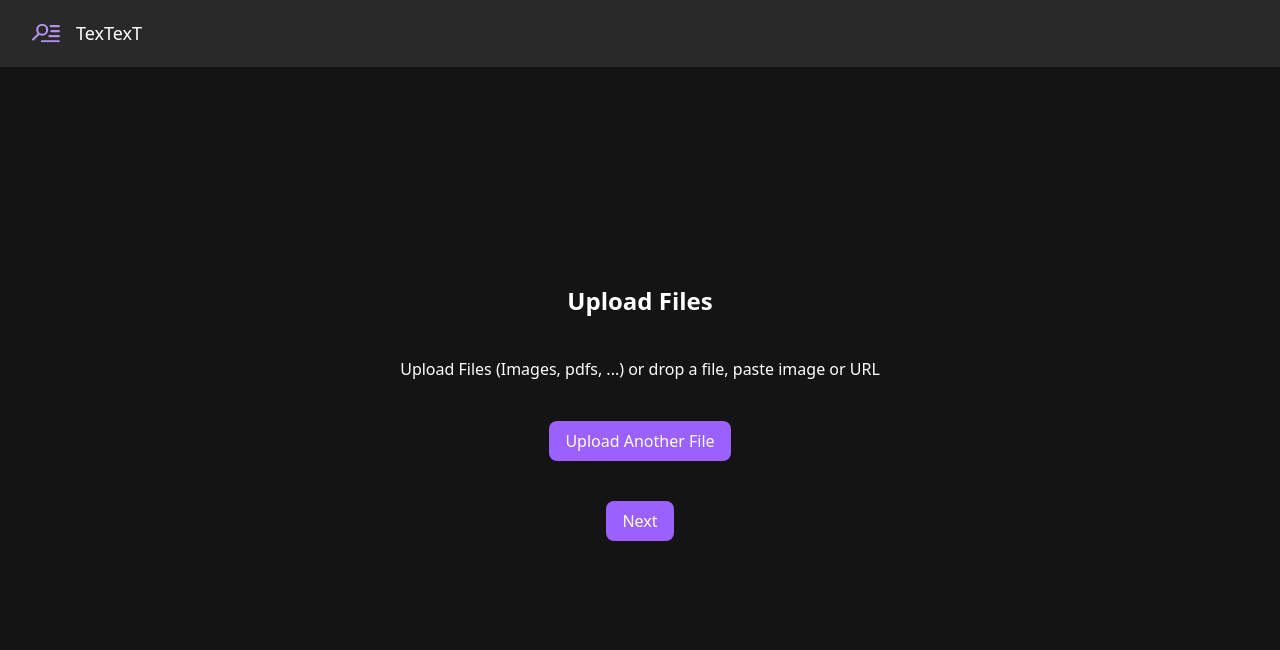
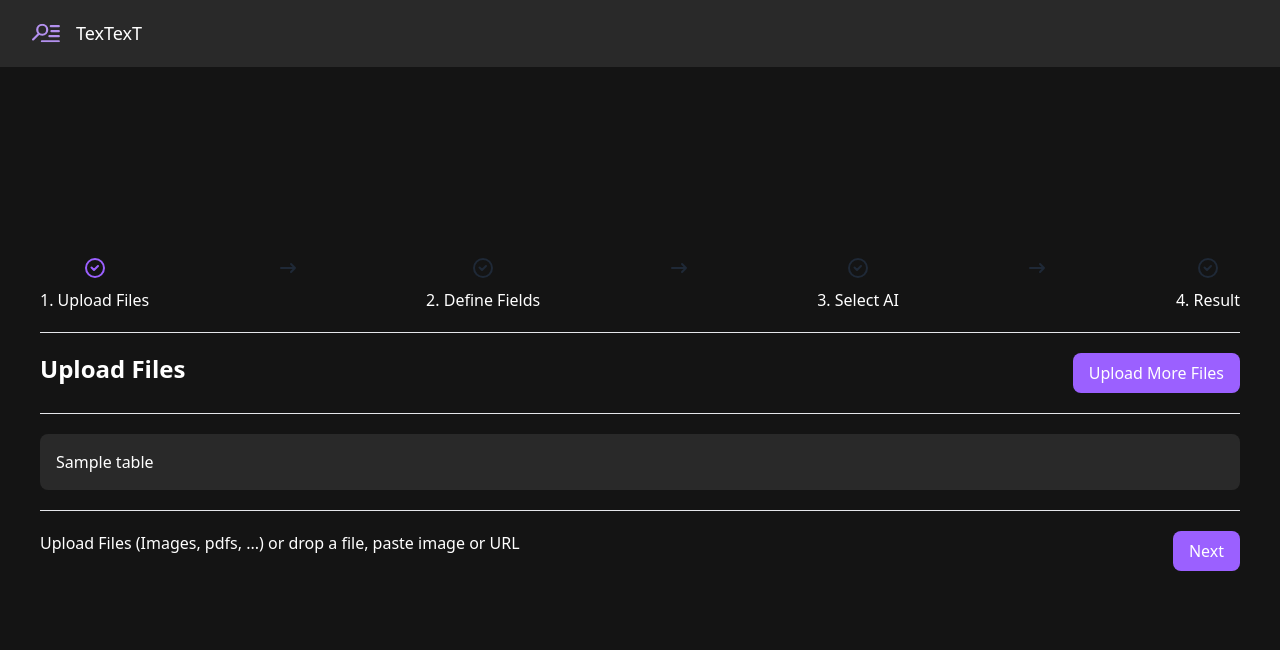
Before and after one commit to aadityab7/TexTexT, a Flask app: template project/templates/upload.html in a window 1280 px wide. Shown: the top 650 px of the page. Run offline with Flask 3, Linux system fonts and the light colour scheme; the template is opened without the code that fills it: most values are stand-ins (such as "Sample title", 1, 10 or a date in 2020); some libraries are stand-ins or nearby versions.

Commit message:
upload files being displayed in a table

```diff
--- a/app.py
+++ b/app.py
@@ -13,5 +13,5 @@ if __name__ == '__main__':
         host = "0.0.0.0",
         port = int(os.environ.get("PORT", 8000)),
         allow_unsafe_werkzeug=True,
-        debug = True
+        debug = True if config_name == 'development' else False
     )
--- a/config.py
+++ b/config.py
@@ -27,9 +27,9 @@ class DevelopmentConfig(Config):
     # Development specific configurations go here
 
     # Database Config
-    DB_NAME = os.environ.get('DEVELOPMENT_DB_NAME') or 'your_db_name'
-    DB_USER = os.environ.get('DEVELOPMENT_DB_USER') or 'your_db_user'
-    DB_PASSWORD = os.environ.get('DEVELOPMENT_DB_PASSWORD') or 'your_db_password'
+    DB_NAME = os.environ.get('DEVELOPMENT_DB_NAME') or 'textext'
+    DB_USER = os.environ.get('DEVELOPMENT_DB_USER') or 'postgres'
+    DB_PASSWORD = os.environ.get('DEVELOPMENT_DB_PASSWORD') or None
     DB_HOST = os.environ.get('DEVELOPMENT_DB_HOST') or 'localhost'
     DB_PORT = os.environ.get('DEVELOPMENT_DB_PORT') or '5432'
 
--- a/project/templates/base.html
+++ b/project/templates/base.html
@@ -12,6 +12,8 @@
   -->
   <script src="https://cdn.jsdelivr.net/npm/chart.js"></script>
   <script src="https://code.jquery.com/jquery-3.6.0.min.js"></script>
+  <!-- Include DataTables CSS -->
+  <link rel="stylesheet" href="https://cdn.datatables.net/1.10.21/css/jquery.dataTables.min.css">
 </head>
 <!--bg-[#141414]-->
 <body class="text-white bg-[#141414]">
@@ -19,6 +21,8 @@
 
     <div class="bg-[#292929] row-span-1">
       <div class="mx-auto max-w-screen-xl px-4 py-4 sm:px-6 lg:px-8 justify-center align-center h-full">
+          <a href="{{url_for('main.index')}}" class="h-full">
+            <button type="submit" class="h-full">
               <div class="flex items-center gap-4 align-center h-full">
                 <svg class='h-7 w-7' viewBox="0 0 51 34" fill="none" xmlns="http://www.w3.org/2000/svg">
                   <g clip-path="url(#clip0_75_92)">
@@ -40,6 +44,8 @@
                   TexTexT
                 </p>
               </div>
+            </button>
+          </a>
       </div>
     </div>
 
--- a/project/templates/upload.html
+++ b/project/templates/upload.html
@@ -4,40 +4,120 @@
 
 {% block content %}
 <div class="row-span-11 flex items-center justify-center">
-		<div class="flex flex-col justify-between mx-auto max-w-screen-xl px-4 py-10 sm:px-6 lg:px-10 items-center text-center self-center">
-			<h1 class="text-2xl font-bold mb-10">
+    <div class="flex flex-col justify-between max-w-screen-xl px-4 py-10 sm:px-6 lg:px-10 w-full">
+
+        <div class="flex justify-between w-full">
+            <div class="flex flex-col items-center gap-2">
+                <svg class="w-6 h-6 text-[#9B60FF] dark:text-[#9B60FF]" aria-hidden="true" xmlns="http://www.w3.org/2000/svg" width="24" height="24" fill="none" viewBox="0 0 24 24">
+                  <path stroke="currentColor" stroke-linecap="round" stroke-linejoin="round" stroke-width="2" d="M8.5 11.5 11 14l4-4m6 2a9 9 0 1 1-18 0 9 9 0 0 1 18 0Z"/>
+                </svg>
+                <p>
+                    1. Upload Files
+                </p>
+            </div>
+            <svg class="w-6 h-6 text-gray-800 dark:text-white" aria-hidden="true" xmlns="http://www.w3.org/2000/svg" width="24" height="24" fill="none" viewBox="0 0 24 24">
+              <path stroke="currentColor" stroke-linecap="round" stroke-linejoin="round" stroke-width="2" d="M19 12H5m14 0-4 4m4-4-4-4"/>
+            </svg>
+            <div class="flex flex-col items-center gap-2">
+                <svg class="w-6 h-6 text-gray-800 dark:text-white" aria-hidden="true" xmlns="http://www.w3.org/2000/svg" width="24" height="24" fill="none" viewBox="0 0 24 24">
+                  <path stroke="currentColor" stroke-linecap="round" stroke-linejoin="round" stroke-width="2" d="M8.5 11.5 11 14l4-4m6 2a9 9 0 1 1-18 0 9 9 0 0 1 18 0Z"/>
+                </svg>
+                <p>
+                    2. Define Fields
+                </p>
+            </div>
+            <svg class="w-6 h-6 text-gray-800 dark:text-white" aria-hidden="true" xmlns="http://www.w3.org/2000/svg" width="24" height="24" fill="none" viewBox="0 0 24 24">
+              <path stroke="currentColor" stroke-linecap="round" stroke-linejoin="round" stroke-width="2" d="M19 12H5m14 0-4 4m4-4-4-4"/>
+            </svg>
+            <div class="flex flex-col items-center gap-2">
+                <svg class="w-6 h-6 text-gray-800 dark:text-white" aria-hidden="true" xmlns="http://www.w3.org/2000/svg" width="24" height="24" fill="none" viewBox="0 0 24 24">
+                  <path stroke="currentColor" stroke-linecap="round" stroke-linejoin="round" stroke-width="2" d="M8.5 11.5 11 14l4-4m6 2a9 9 0 1 1-18 0 9 9 0 0 1 18 0Z"/>
+                </svg>
+                <p>
+                    3. Select AI
+                </p>
+            </div>
+            <svg class="w-6 h-6 text-gray-800 dark:text-white" aria-hidden="true" xmlns="http://www.w3.org/2000/svg" width="24" height="24" fill="none" viewBox="0 0 24 24">
+              <path stroke="currentColor" stroke-linecap="round" stroke-linejoin="round" stroke-width="2" d="M19 12H5m14 0-4 4m4-4-4-4"/>
+            </svg>
+            <div class="flex flex-col items-center gap-2">
+                <svg class="w-6 h-6 text-gray-800 dark:text-white" aria-hidden="true" xmlns="http://www.w3.org/2000/svg" width="24" height="24" fill="none" viewBox="0 0 24 24">
+                  <path stroke="currentColor" stroke-linecap="round" stroke-linejoin="round" stroke-width="2" d="M8.5 11.5 11 14l4-4m6 2a9 9 0 1 1-18 0 9 9 0 0 1 18 0Z"/>
+                </svg>
+                <p>
+                    4. Result
+                </p>
+            </div>
+        </div>
+
+        <hr class="my-5">
+
+        <div class="flex justify-between w-full">
+            <h1 class="text-2xl font-bold">
                 Upload Files
             </h1>
-			<p class="mb-10">
+
+            <form action="/upload_images" method="post" enctype="multipart/form-data">
+                <input id="fileInput" type="file" name="file" style="display:none;" onchange="this.form.submit()">
+                <button id='my_button' type="button" onclick="document.getElementById('fileInput').click()" class="px-4 py-2 bg-[#9B60FF] rounded-lg">
+                    <p>Upload More Files</p>
+                </button>
+            </form>
+            <input type="file" id="file-input" multiple style="display: none;">
+        </div>
+
+        <hr class="my-5">
+
+        <div class="w-full bg-[#292929] h-fit p-4 rounded-lg">
+            <div class="w-full">
+                {{ table|safe }}
+            </div>
+        </div>
+
+        <hr class="my-5">
+
+        <!-- Adjusted the alignment of the button -->
+        <div class="flex justify-between">
+            <p>
                 Upload Files (Images, pdfs, ...) or drop a file, paste image or URL
             </p>
-			<form action="/upload_images" method="post" enctype="multipart/form-data">
-                <input id="fileInput" type="file" name="file" style="display:none;" onchange="this.form.submit()">
-                <button type="button" onclick="document.getElementById('fileInput').click()" class="px-4 py-2 bg-[#9B60FF] rounded-lg mb-10">
-                    <p>Upload Another File</p>
-                </button>
-            </form>
-
-	        <a href="{{url_for('main.upload_images', load_dialog=True)}}" >
-	            <button type="submit" class="px-4 py-2 bg-[#9B60FF] rounded-lg mb-10">
-	            	<p>
-	            		Next
-	            	</p>
+            <a href="#">
+                <button type="button" class="px-4 py-2 bg-[#9B60FF] rounded-lg mb-10">
+                    <p>Next</p>
                 </button>
             </a>
         </div>
     </div>
+</div>
+
+<!-- Include DataTables JS -->
+<script src="https://cdn.datatables.net/1.10.21/js/jquery.dataTables.min.js"></script>
+<script type="text/javascript">
+// $("document").ready(function() {
+//   $("#file-input").ready(function() {
+//     console.log('this should have worked!')
+//     $("#file-input").click();
+//   });
+// });
+
+
+$("document").ready(function() {
+    setTimeout(function() {
+        console.log("why you do this to me!!")
+        $("#file-input").trigger('click');
+    },10);
+});
+
+document.getElementById('file-input').addEventListener('click', function() {
+    console.log("something is wrong!!")
+});
+// document.getElementById('file-input').click();
+</script>
+
 
 <script>
-        window.onload = function() {
-            // Access the load_dialog variable passed from Flask
-            const loadDialog = {{ load_dialog | tojson }};
-            console.log(loadDialog);
-            if (loadDialog === true) {
-                // Trigger the file input dialog
-                console.log("ETFD")
-                document.getElementById('fileInput').click();
-            }
-        };
+    $(document).ready(function() {
+        $('.table').DataTable();
+    });
 </script>
 {% endblock %}
--- a/requirements.txt
+++ b/requirements.txt
@@ -11,12 +11,18 @@ h11==0.14.0
 itsdangerous==2.2.0
 Jinja2==3.1.4
 MarkupSafe==2.1.5
+numpy==1.26.4
 packaging==24.0
+pandas==2.2.2
 psycopg2-binary==2.9.9
 pycparser==2.22
+python-dateutil==2.9.0.post0
 python-dotenv==1.0.1
 python-engineio==4.9.1
 python-socketio==5.11.2
+pytz==2024.1
 simple-websocket==1.0.0
+six==1.16.0
+tzdata==2024.1
 Werkzeug==3.0.3
 wsproto==1.2.0
```
Also changed, not shown: project/routes.py (+15 -3 lines), project/templates/index.html (+32 -6 lines), project/utils/backend_operations.py (+12 -5 lines). Lines whose indentation alone changed are shown as unchanged.
